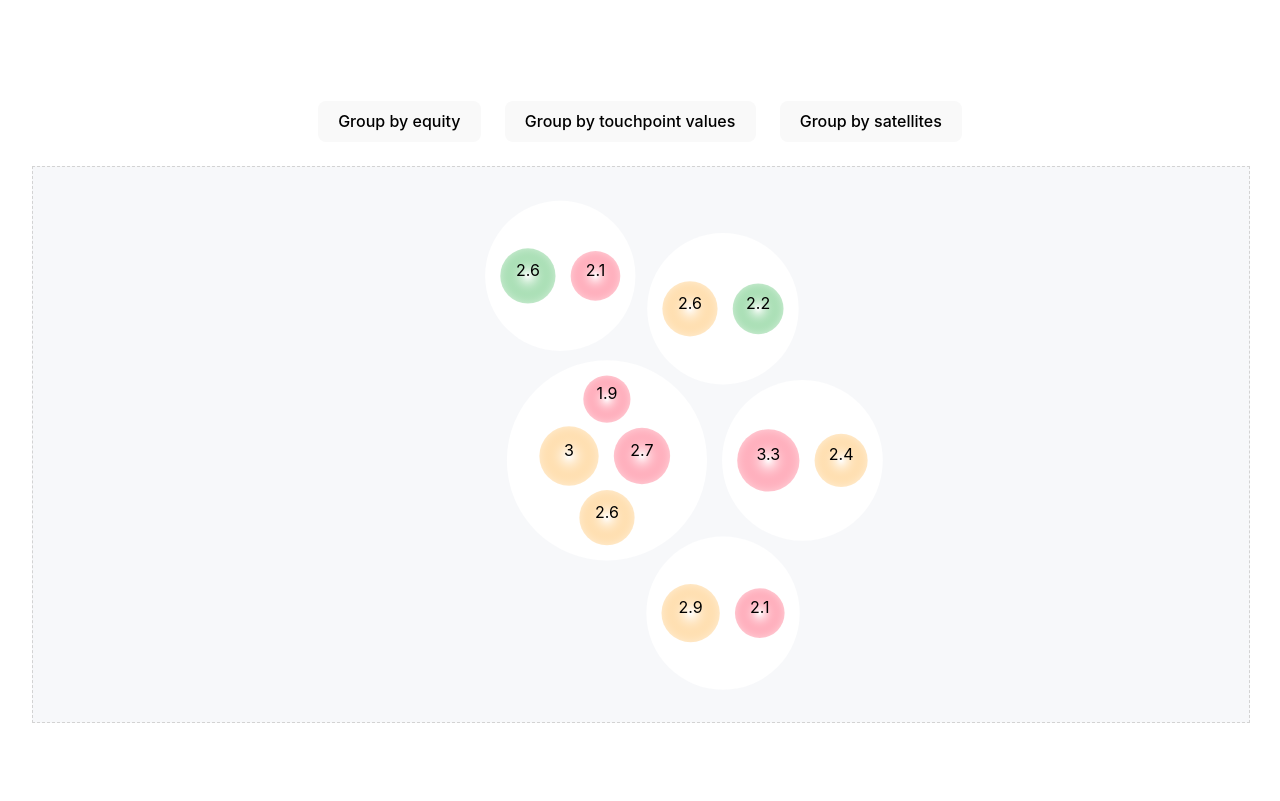
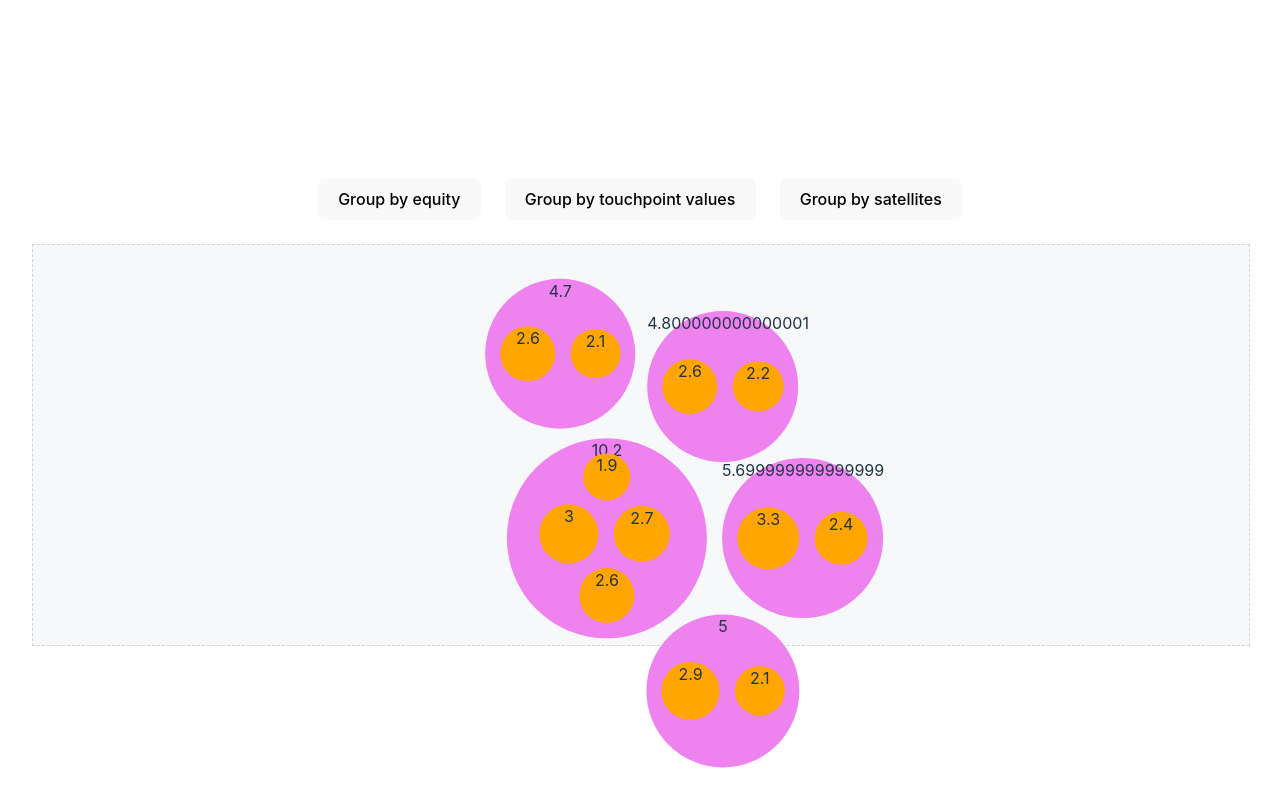
Before and after one commit to ramonprata/react-d3-js-bubbles-chart, a React (Vite) app: page / in a window 1280 px wide. Built offline with nearby package versions, Linux system fonts and the light colour scheme.

Commit message:
animating bubbles - with divs

```diff
--- a/src/CirclePacking/Bubble.tsx
+++ b/src/CirclePacking/Bubble.tsx
@@ -49,11 +49,11 @@ const Bubble = ({ bubble, idx, onClickBubble }: Props) => {
         {...strokeProps}
         style={{ cursor: "pointer" }}
       />
-      {bubble.depth > 1 && (
+      {/* {bubble.depth > 1 && (
         <animated.text x={cx} y={cy} textAnchor={"middle"}>
           {bubble.value}
         </animated.text>
-      )}
+      )} */}
     </g>
   );
 };
--- a/src/CirclePacking/ReactBubbles.tsx
+++ b/src/CirclePacking/ReactBubbles.tsx
@@ -1,6 +1,6 @@
 import { useCallback, useEffect, useMemo, useRef, useState } from "react";
 
-import { packRootSVG } from "./utils";
+import { getBubbleStyleColorsByEquality, packRootSVG } from "./utils";
 import { ICirclePackingData } from "./types/ICirclePackingData";
 import { groupDataByEquity, groupDataByValue } from "./groupData";
 
@@ -8,6 +8,7 @@ import Bubble from "./Bubble";
 import { TBubbleDataNode } from "./types/TBubbleDataNode";
 import BubblesGroup from "./BubblesGroup";
 import BubbleColors from "./BubbleColors";
+import { animated, useSpring } from "react-spring";
 
 interface ICirclePackingChartProps {
   data: ICirclePackingData;
@@ -133,11 +134,27 @@ const Bubbles = ({ data }: ICirclePackingChartProps) => {
           justifyContent: "center",
           backgroundColor: "#F7F8FA",
           position: "relative",
+        }}
+      >
+        <div
+          style={{
+            width: "100%",
+
+            height: dynamicDimensions.height,
+            position: "absolute",
             top: 0,
             left: 0,
           }}
         >
-        <svg
+          {bubbles?.map((bubble, idx) => {
+            return (
+              <BubbleDiv key={idx} bubble={bubble}>
+                {bubble.value}
+              </BubbleDiv>
+            );
+          })}
+        </div>
+        {/* <svg
           onClick={() => resetScale()}
           width={dynamicDimensions.width}
           height={dynamicDimensions.height}
@@ -154,19 +171,57 @@ const Bubbles = ({ data }: ICirclePackingChartProps) => {
           <BubblesGroup x={transform.x} y={transform.y} k={transform.k}>
             {bubbles?.map((bubble, idx) => {
               return (
+                <>
                   <Bubble
                     bubble={bubble}
                     idx={idx}
                     key={idx}
                     onClickBubble={onClickBubble}
                   />
+                </>
               );
             })}
           </BubblesGroup>
-        </svg>
+        </svg> */}
       </div>
     </div>
   );
 };
 
 export default Bubbles;
+
+const BubbleDiv = ({ bubble }: { bubble: TBubbleDataNode }) => {
+  const [isHovered, setIsHovered] = useState(false);
+  const styles = useSpring({
+    transform: `translate(${bubble.x - bubble.r}px, ${
+      bubble.y - bubble.r
+    }px) scale(1)`,
+    config: { friction: 26 },
+  });
+
+  const hoverProps = useSpring({
+    r: isHovered ? bubble.r * 1.5 : bubble.r,
+    // config: { tension: 300, friction: 10 },
+    config: { duration: 300 },
+  });
+
+  const bubbleColors = getBubbleStyleColorsByEquality(bubble);
+  const strokeProps = isHovered ? bubbleColors?.bubbleStroke : {};
+
+  return (
+    <animated.div
+      style={{
+        position: "absolute",
+        // top: bubble.y - bubble.r,
+        // left: bubble.x - bubble.r,
+        width: bubble.r * 2,
+        aspectRatio: 1,
+        background: bubble.depth === 1 ? "violet" : "orange",
+        borderRadius: "50%",
+        ...styles,
+      }}
+    >
+      {bubble.value}
+    </animated.div>
+  );
+};
```
Lines whose indentation alone changed are shown as unchanged.
